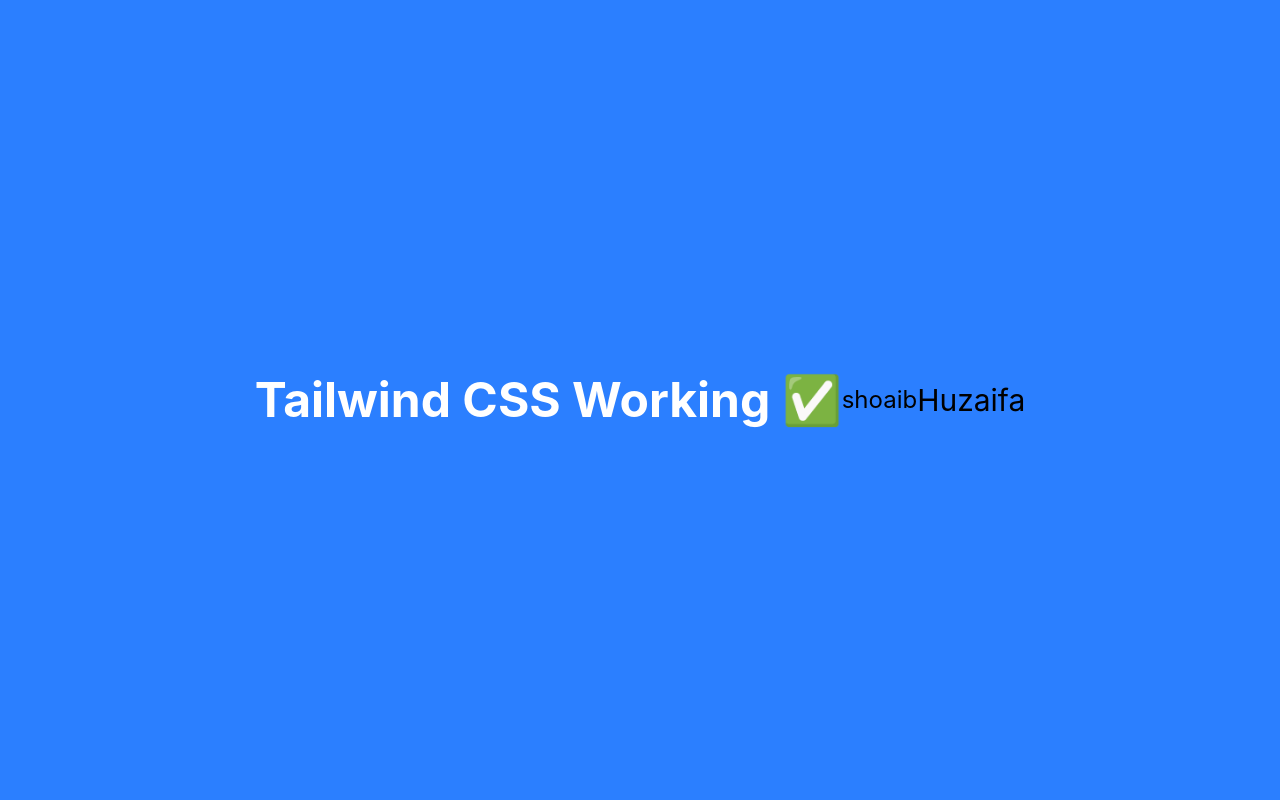
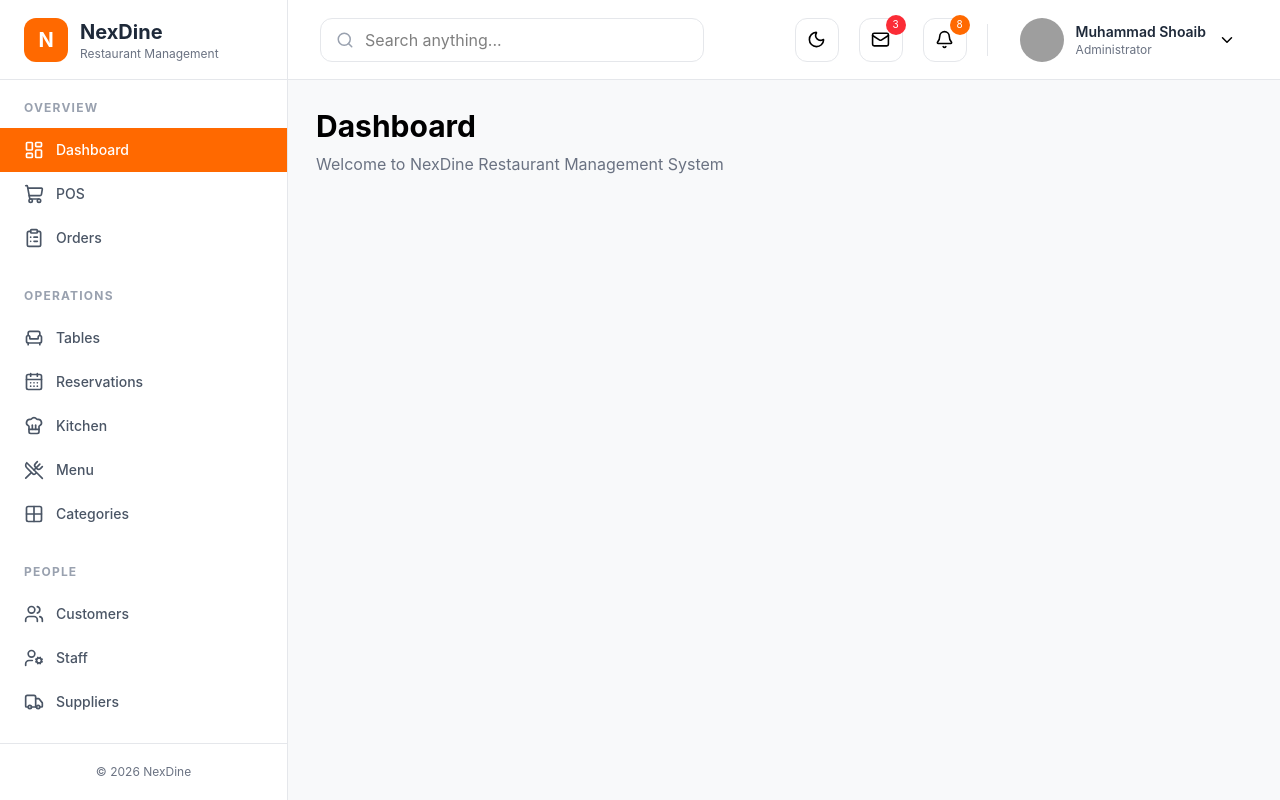
Before and after one commit to shoaibmhr/NexDine, a React (Vite) app: page / in a window 1280 px wide. Built offline with nearby package versions, Linux system fonts and the light colour scheme; grey boxes are pictures that could not be loaded.

Commit message:
changing

```diff
--- a/src/App.jsx
+++ b/src/App.jsx
@@ -1,12 +1,7 @@
-import React from 'react'
+import MainLayout from "./layouts/MainLayout";
 
-export default function App() {
-  return (
-    <div className="min-h-screen flex items-center justify-center bg-blue-500">
-      <h2 className="text-5xl font-bold text-white">Tailwind CSS Working ✅</h2>
-      <h3 className="text-2xl">shoaib</h3>
-      <h2 className="text-3xl">Huzaifa</h2>
+function App() {
+  return <MainLayout />;
+}
 
-    </div>
-  )
-}
+export default App;
```
